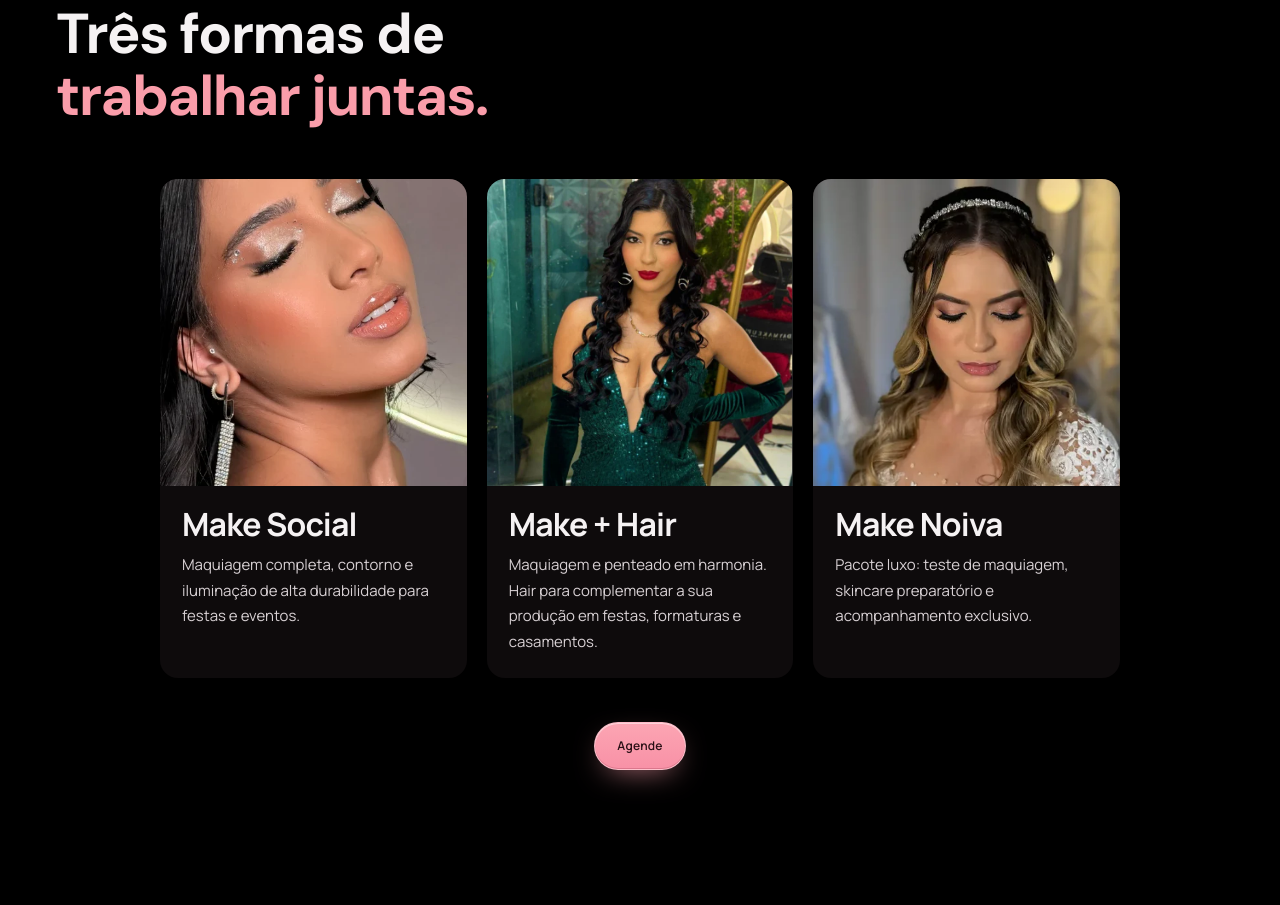
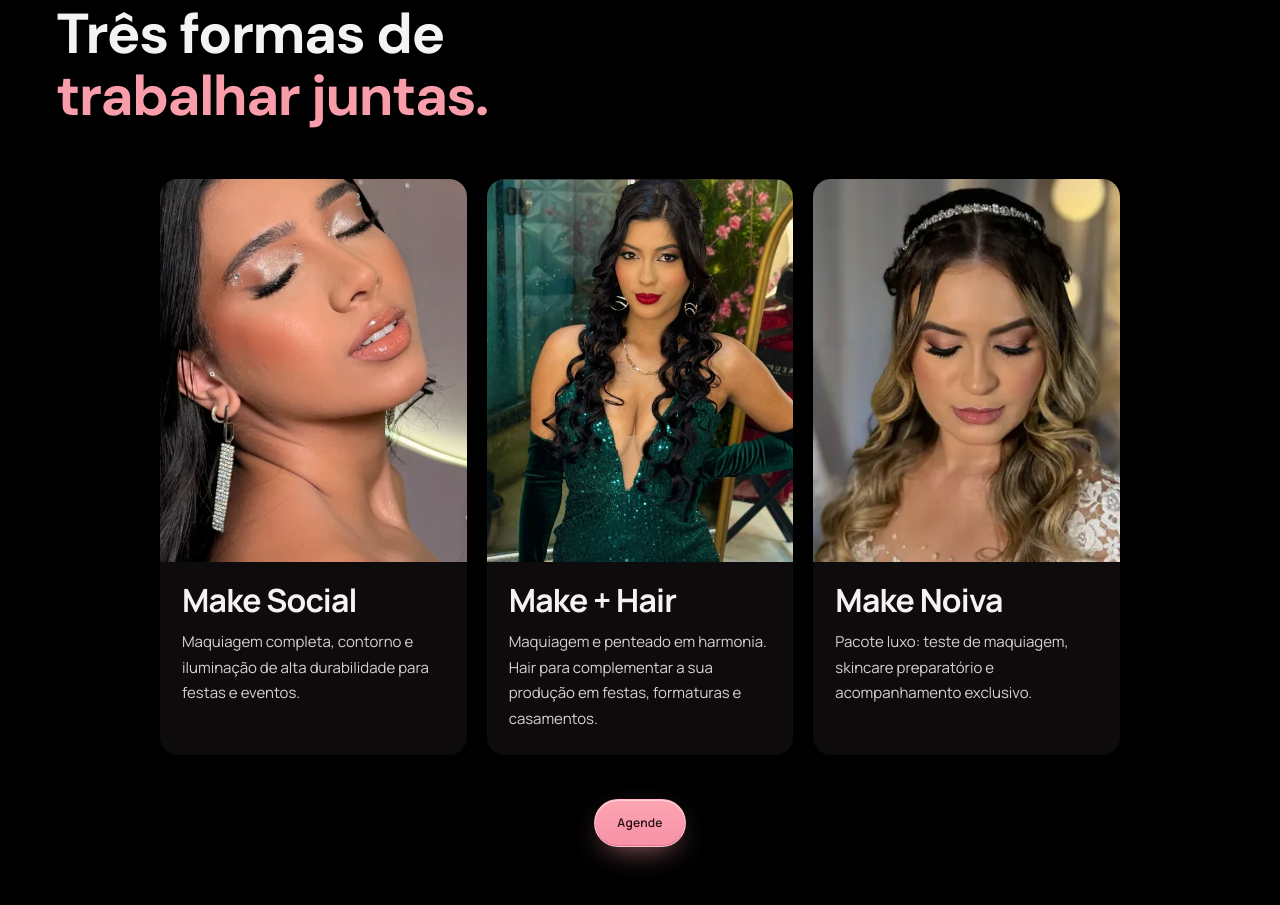
Before and after one commit to jmarcelosn1/fran-make-studio, a website: page index.html in a window 1280 px wide. Shown: the part 1574-2479 px from the top of the page. Drawn offline with Linux system fonts and the light colour scheme.

Commit message:
style: rostos centralizados nos cartoes de servico e foto do topo do portfolio proporcional
Co-Authored-By: Claude Opus 5.5 <noreply@anthropic.com>

```diff
--- a/index.html
+++ b/index.html
@@ -77,21 +77,21 @@
 </section>
 <section id="servicos" class="s-dark"><div class="container"><div class="sh"><h2 class="stitle" data-split data-i18n="servicos.titulo">Três formas de<br/><em>trabalhar juntas.</em></h2></div><div class="makes-prices rv">
       <article class="mp-card">
-        <figure class="mp-foto"><img src="images/social-estudio-brilho-cartao.webp" width="474" height="592" alt="Make social com olhos fechados, sombra prateada e pedrarias no canto dos olhos" loading="lazy" decoding="async"/></figure>
+        <figure class="mp-foto"><img class="foco-social" src="images/social-estudio-brilho-cartao.webp" width="474" height="592" alt="Make social com olhos fechados, sombra prateada e pedrarias no canto dos olhos" loading="lazy" decoding="async"/></figure>
         <div class="mp-texto">
           <h3 class="service-name">Make Social</h3>
           <p>Maquiagem completa, contorno e iluminação de alta durabilidade para festas e eventos.</p>
         </div>
       </article>
       <article class="mp-card">
-        <figure class="mp-foto"><img src="images/producao-verde-sequin.webp" width="718" height="735" alt="Produção com vestido verde de paetês, cachos longos e batom vermelho" loading="lazy" decoding="async"/></figure>
+        <figure class="mp-foto"><img class="foco-hair" src="images/producao-verde-sequin.webp" width="718" height="735" alt="Produção com vestido verde de paetês, cachos longos e batom vermelho" loading="lazy" decoding="async"/></figure>
         <div class="mp-texto">
           <h3 class="service-name">Make + Hair</h3>
           <p>Maquiagem e penteado em harmonia. Hair para complementar a sua produção em festas, formaturas e casamentos.</p>
         </div>
       </article>
       <article class="mp-card">
-        <figure class="mp-foto"><img src="images/noiva-tiara-olhos-fechados.webp" srcset="images/noiva-tiara-olhos-fechados-m.webp 480w, images/noiva-tiara-olhos-fechados.webp 848w" sizes="(max-width:850px) 92vw, 400px" width="848" height="794" alt="Noiva de olhos fechados, com tiara de cristais, esfumado rosado e ondas" loading="lazy" decoding="async"/></figure>
+        <figure class="mp-foto"><img class="foco-noiva" src="images/noiva-tiara-olhos-fechados.webp" srcset="images/noiva-tiara-olhos-fechados-m.webp 480w, images/noiva-tiara-olhos-fechados.webp 848w" sizes="(max-width:850px) 92vw, 400px" width="848" height="794" alt="Noiva de olhos fechados, com tiara de cristais, esfumado rosado e ondas" loading="lazy" decoding="async"/></figure>
         <div class="mp-texto">
           <h3 class="service-name">Make Noiva</h3>
           <p>Pacote luxo: teste de maquiagem, skincare preparatório e acompanhamento exclusivo.</p>
--- a/spotlight.css
+++ b/spotlight.css
@@ -4,11 +4,16 @@
 #servicos .makes-prices{gap:20px;border:0;align-items:stretch;max-width:960px;margin-inline:auto}
 #servicos .mp-card{position:relative;overflow:hidden;padding:0;gap:0;border:0;border-radius:18px;background:#0e0b0c;justify-content:flex-start}
 /* Foto de referencia de ponta a ponta no alto do cartao; o texto embaixo. */
-#servicos .mp-foto{width:100%;aspect-ratio:1;overflow:hidden;background:#140d10}
-#servicos .mp-foto img{width:100%;height:100%;object-fit:cover;object-position:50% 30%}
+/* Retrato 4:5, a proporcao das proprias fotos: quase sem zoom, entao a imagem
+   fica nitida. Cada foto mira o proprio rosto. */
+#servicos .mp-foto{width:100%;aspect-ratio:4/5;overflow:hidden;background:#140d10;margin:0}
+#servicos .mp-foto img{display:block;width:100%;height:100%;object-fit:cover;object-position:54% 25%}
+#servicos .mp-foto .foco-social{object-position:54% 20%}
+#servicos .mp-foto .foco-hair{object-position:54% 18%}
+#servicos .mp-foto .foco-noiva{object-position:54% 45%}
 #servicos .mp-texto{display:flex;flex-direction:column;gap:10px;padding:20px 22px 24px}
 #servicos .service-name{font-size:clamp(25px,2.5vw,36px);line-height:1.15;letter-spacing:-.8px;font-weight:700}
 #servicos .mp-card p{color:#d8d1d4;font-size:15px;line-height:1.7;max-width:36ch}
 /* Um Agende so para os tres servicos, centrado embaixo dos cartoes. */
 #servicos .servicos-cta{display:flex;justify-content:center;margin-top:clamp(28px,3.4vw,44px)}
-@media(max-width:850px){#servicos .makes-prices{grid-template-columns:1fr;gap:16px;max-width:460px}#servicos .mp-foto{aspect-ratio:4/3}#servicos .mp-texto{padding:18px 18px 22px}#servicos .service-name{font-size:26px}}
+@media(max-width:850px){#servicos .makes-prices{grid-template-columns:1fr;gap:16px;max-width:400px;margin-inline:auto}#servicos .mp-foto{aspect-ratio:1}#servicos .mp-texto{padding:18px 18px 22px}#servicos .service-name{font-size:26px}}
```
Also changed, not shown: portfolio.css (+8 -5 lines).
